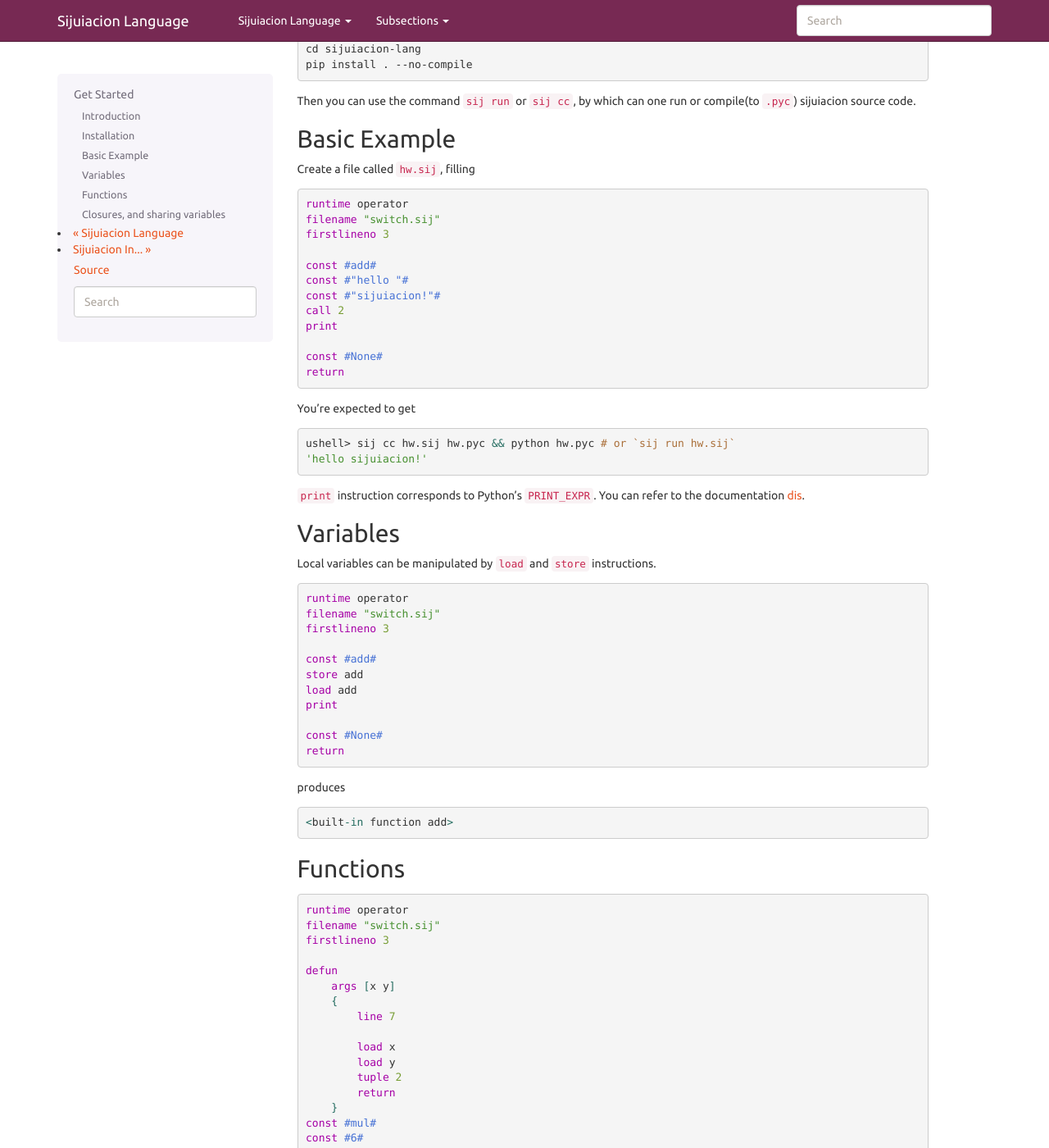
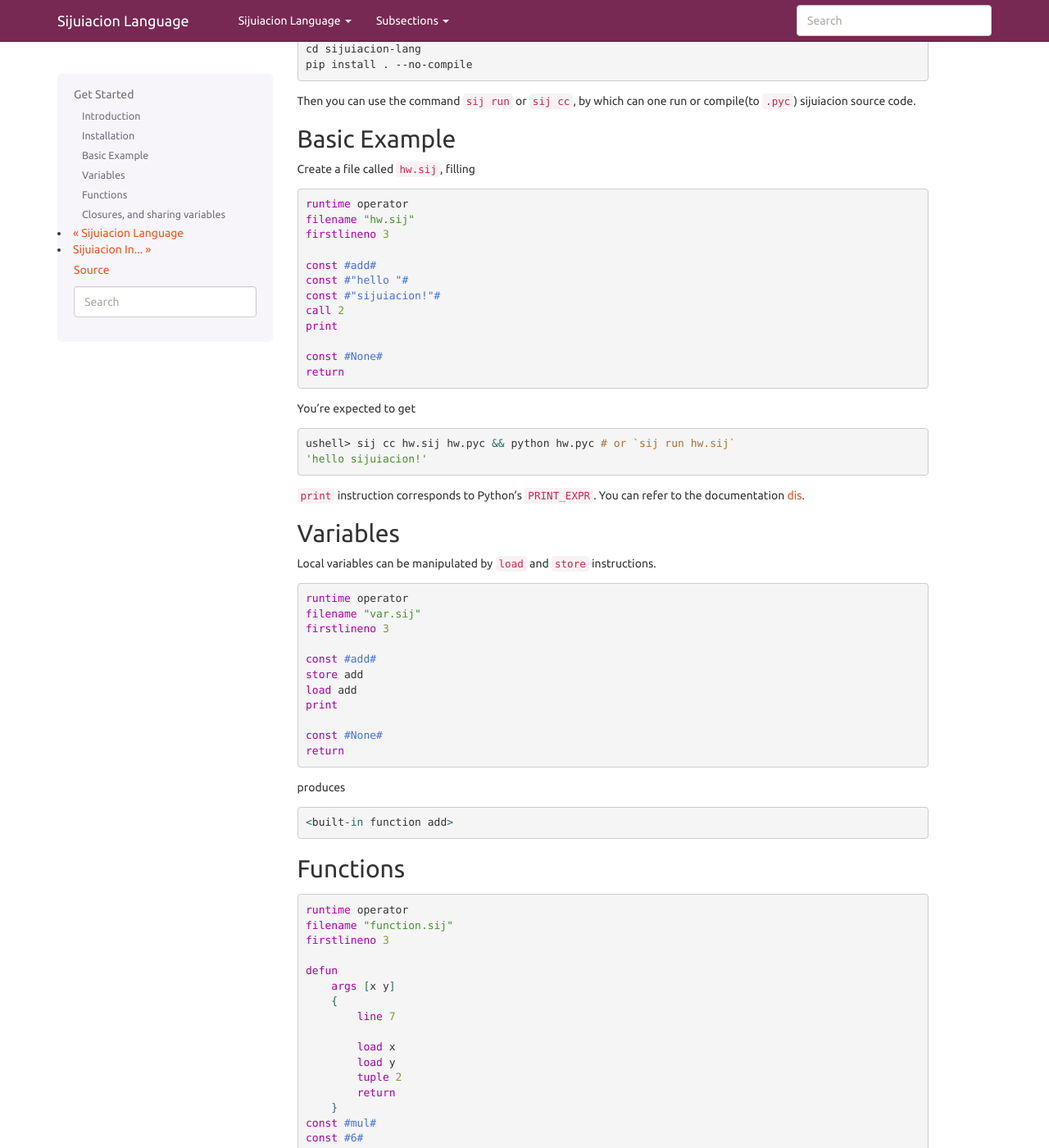
Before and after one commit to RemuLang/sijuiacion-lang, a Sphinx documentation site: the page built from docs/get-started.md, in a window 1280 px wide and 1400 px high, scrolled down 476 px. Shown: the whole window at 82% size. Built offline with Sphinx 7.4.7, drawn with Linux system fonts in a browser that asks for light colours; some of the changed text lies outside the part shown.

Commit message:
rename sij filename

````diff
--- a/docs/get-started.md
+++ b/docs/get-started.md
@@ -37,7 +37,7 @@ Create a file called `hw.sij`, filling
 
 ```sijuiacion
 runtime operator
-filename "switch.sij"
+filename "hw.sij"
 firstlineno 3
 
 const #add#
@@ -64,7 +64,7 @@ Local variables can be manipulated by `load` and `store` instructions.
 
 ```sijuiacion
 runtime operator
-filename "switch.sij"
+filename "var.sij"
 firstlineno 3
 
 const #add#
@@ -85,7 +85,7 @@ produces
 
 ```sijuiacion
 runtime operator
-filename "switch.sij"
+filename "function.sij"
 firstlineno 3
 
 defun
@@ -131,7 +131,7 @@ Besides, accessing or mutating the free/cells variables requires the instruction
 
 ```sijuiacion
 runtime operator
-filename "switch.sij"
+filename "closure.sij"
 firstlineno 3
 
 const #1#
````
